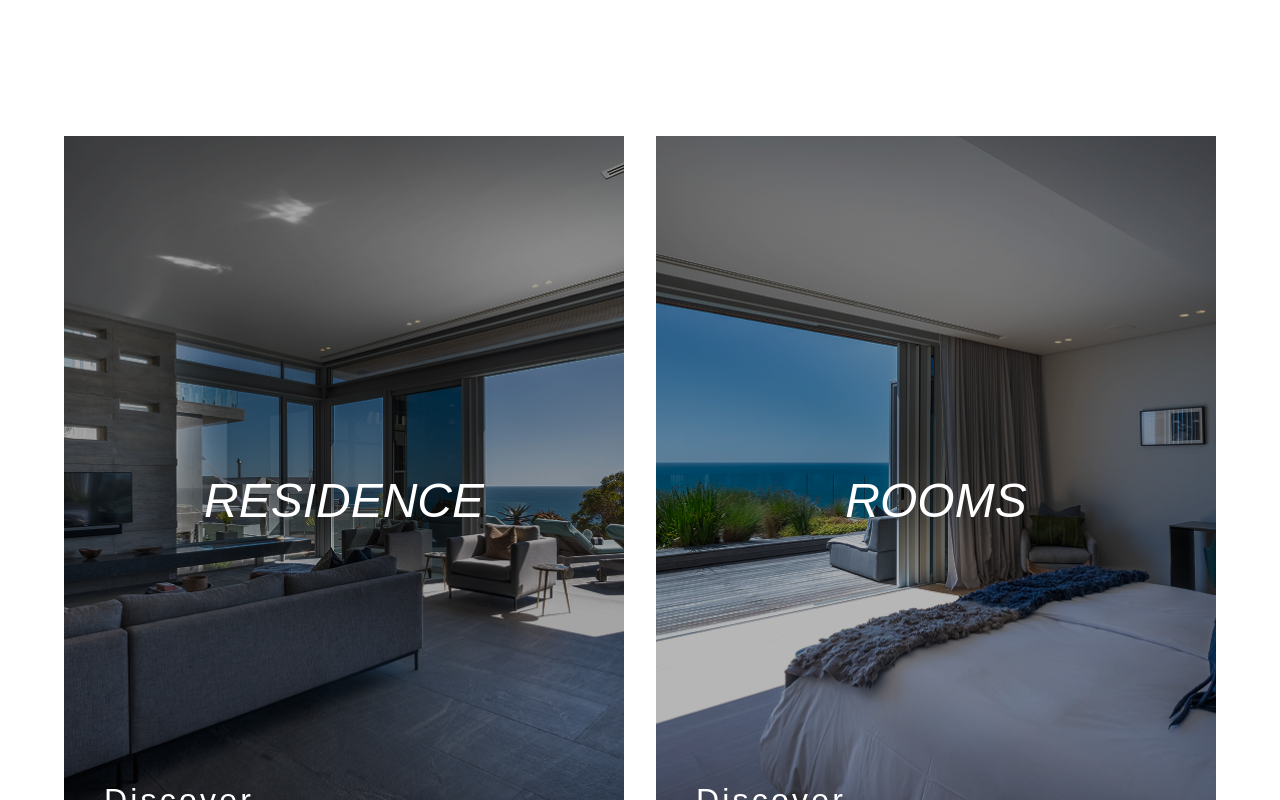
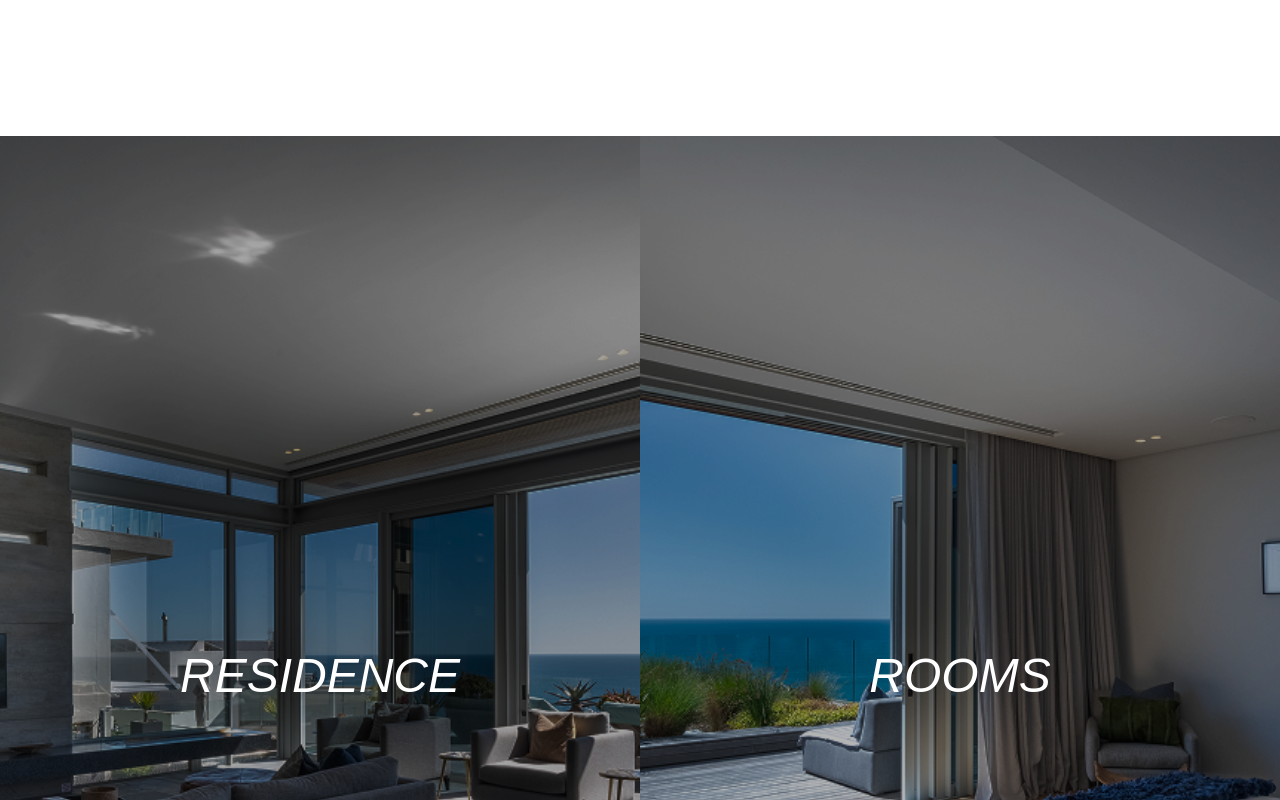
Before and after one commit to robiuzzaman4/lenana-house, a Next.js app: page / in a window 1280 px wide. Shown: the part 1180-1980 px from the top of the page. Built offline with nearby package versions, Linux system fonts and the light colour scheme; a web font is replaced by a local one.

Commit message:
feat: category card updatd

```diff
--- a/src/components/CategoryCard.tsx
+++ b/src/components/CategoryCard.tsx
@@ -16,14 +16,14 @@ interface CategoryCardProps {
   title: string;
   image: string;
   link: string;
-  small?: boolean;
+  className?: string;
 }
 
 const CategoryCard: React.FC<CategoryCardProps> = ({
   title,
   image,
   link,
-  small = false,
+  className,
 }) => {
   const [isHovered, setIsHovered] = useState(false);
   const containerRef = useRef<HTMLDivElement>(null);
@@ -49,8 +49,8 @@ const CategoryCard: React.FC<CategoryCardProps> = ({
       onMouseEnter={() => setIsHovered(true)}
       onMouseLeave={() => setIsHovered(false)}
       className={cn(
-        "relative overflow-hidden w-full group cursor-none",
-        small ? "h-[400px] md:h-[730px]" : "h-[500px] md:h-[730px]",
+        "relative overflow-hidden w-full group cursor-none h-[300px] lg:h-[730px]",
+        className,
       )}
     >
       <Link href={link} className="block w-full h-full">
--- a/src/components/pages/home/Gallary.tsx
+++ b/src/components/pages/home/Gallary.tsx
@@ -2,24 +2,24 @@ import CategoryCard from "@/components/CategoryCard";
 
 const Gallary = () => {
   return (
-    <section className="px-4 lg:px-16">
-      <div className="space-y-8 max-w-[1312px] mx-auto w-full">
+    <section className="">
+      <div className="space-y-8 w-full">
         {/* Residence and Rooms */}
-        <div className="grid grid-cols-1 md:grid-cols-2 gap-8">
+        <div className="grid gap-0">
+          <div className="grid lg:grid-cols-2">
             <CategoryCard
               title="RESIDENCE"
               image="/images/home/residence.png"
               link="/residence"
-            small
+              className="h-[600px] lg:h-[1080px] aspect-4/3!"
             />
             <CategoryCard
               title="ROOMS"
               image="/images/home/rooms.png"
               link="/rooms"
-            small
+              className="h-[600px] lg:h-[1080px] aspect-4/3!"
             />
           </div>
-
           {/* Experience */}
           <CategoryCard
             title="EXPERIENCE"
@@ -34,6 +34,7 @@ const Gallary = () => {
             link="/gallery"
           />
         </div>
+      </div>
     </section>
   );
 };
```
Lines whose indentation alone changed are shown as unchanged.
